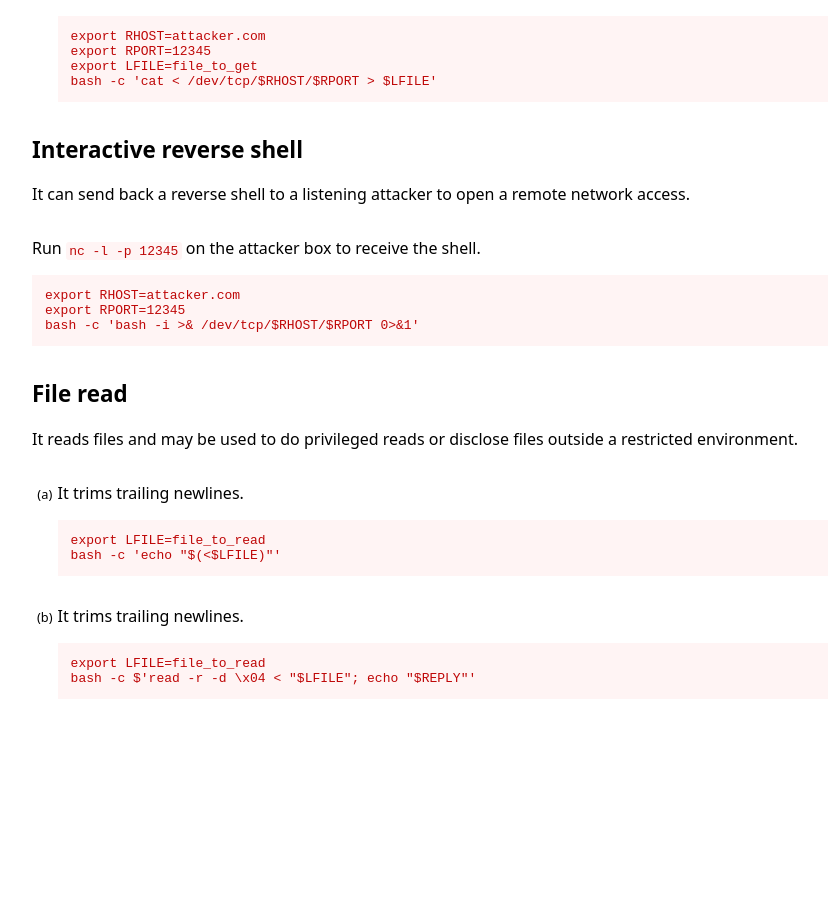
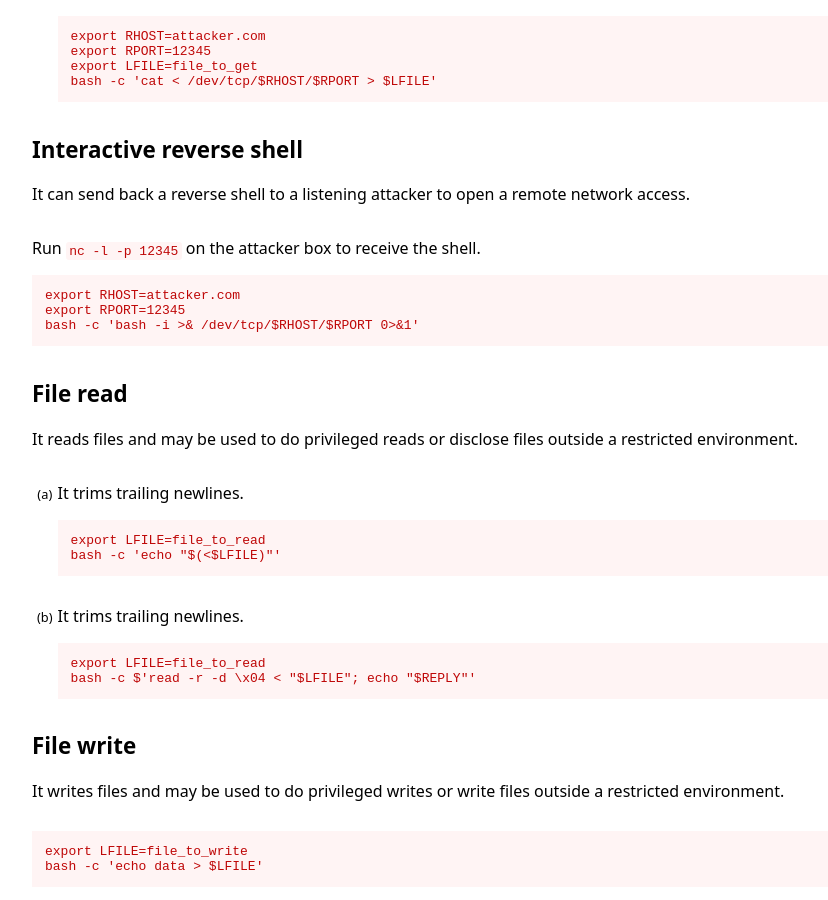
Before and after one commit to GTFOBins/GTFOBins.github.io, a Jekyll site: the page built from _gtfobins/bash.md, in a window 1280 px wide and 900 px high, scrolled down 1542 px. Shown: the whole window, without its empty margins (208-1036 px from the left). Built offline with Jekyll 4.4.1, drawn with Linux system fonts in a browser that asks for light colours; before the commit the page ends 2254 px from its top, so only the background shows below that.

Commit message:
Add file-write to bash

```diff
--- a/_gtfobins/bash.md
+++ b/_gtfobins/bash.md
@@ -49,4 +49,8 @@ functions:
       code: |
         export LFILE=file_to_read
         bash -c $'read -r -d \x04 < "$LFILE"; echo "$REPLY"'
+  file-write:
+    - code: |
+        export LFILE=file_to_write
+        bash -c 'echo data > $LFILE'
 ---
```
